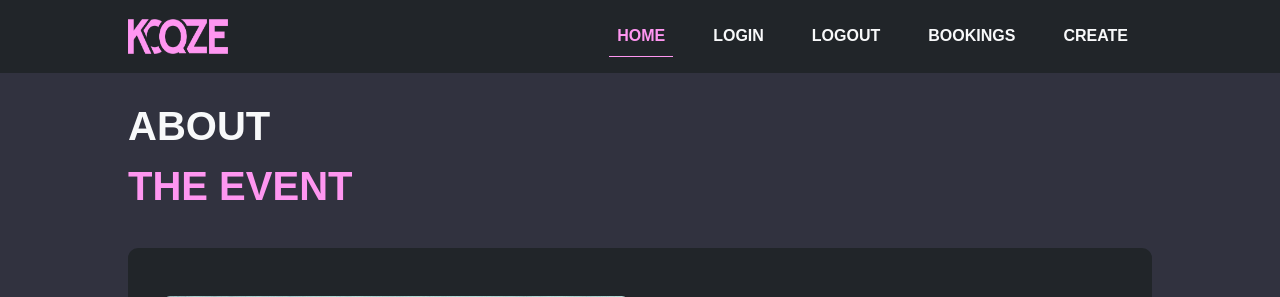
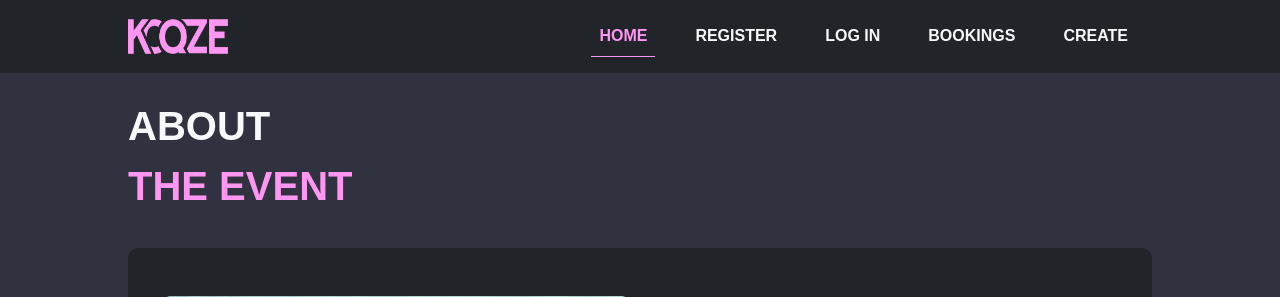
Before and after one commit to ShreyansAmin02/Group_8_Web, a Flask app: page /events/1 in a window 1280 px wide. Shown: the top 297 px of the page. Run offline with Flask 3, Linux system fonts and the light colour scheme; some libraries are stand-ins or nearby versions.

Commit message:
Updated the nav bar

```diff
--- a/projectfile/website/events.py
+++ b/projectfile/website/events.py
@@ -27,7 +27,7 @@ def show(id):  # not done yet
 
 
 @eventsbp.route("/create", methods=['GET', 'POST'])
-# @login_required (# uncomment once login function is complete)
+@login_required
 def create():
     print('Method  type: ', request.method)
     eventForm = EventForm()
@@ -56,7 +56,7 @@ def check_upload_file(form):
 
 
 @eventsbp.route('<id>/comment', methods=['GET', 'POST'])
-# @login_required (# uncomment once login function is complete)
+@login_required
 def comment(id):
     event_obj = Event.query.filter_by(id=id).first()
     # here the form is created form = CommentForm()
--- a/projectfile/website/templates/base.html
+++ b/projectfile/website/templates/base.html
@@ -35,12 +35,23 @@
               <!--                                                                                                 <li class="nav-item">
                 <a class="nav-link" href="event-details.html">Events</a>
               </li>                                                                                                 -->
+              <!-- Register/Login/Logout and welcome -->
+              {% if current_user.is_authenticated %}
               <li class="nav-item">
-                <a class="nav-link" href={{url_for('auth.login')}}>Login</a>
+                <a class="nav-item nav-link" href="#">{{ current_user.name }}</a>
               </li>
               <li class="nav-item">
-                <a class="nav-link" href={{url_for('auth.logout')}}>Logout</a>
+                <a class="nav-item nav-link" href="{{ url_for('auth.logout') }}">Log Out</a>
               </li>
+
+              {% else %}
+              <li class="nav-item">
+                <a class="nav-item nav-link" href="{{ url_for('auth.register') }}">Register</a>
+              </li>
+              <li class="nav-item">
+                <a class="nav-item nav-link" href="{{ url_for('auth.login') }}">Log In</a>
+              </li>
+              {% endif %}
               <li class="nav-item">
                 <a class="nav-link" href="booking-history.html">Bookings</a>
               </li>
```
